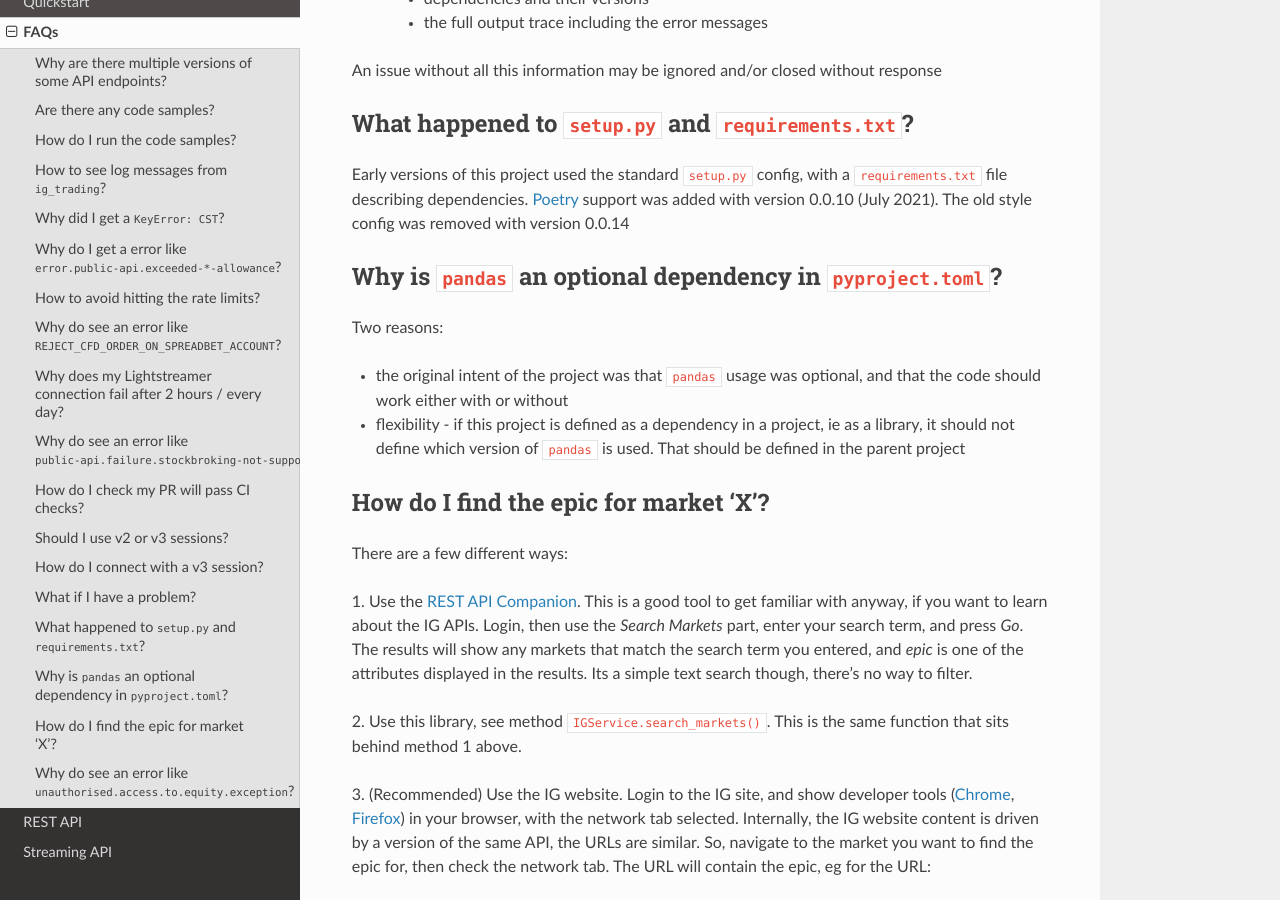
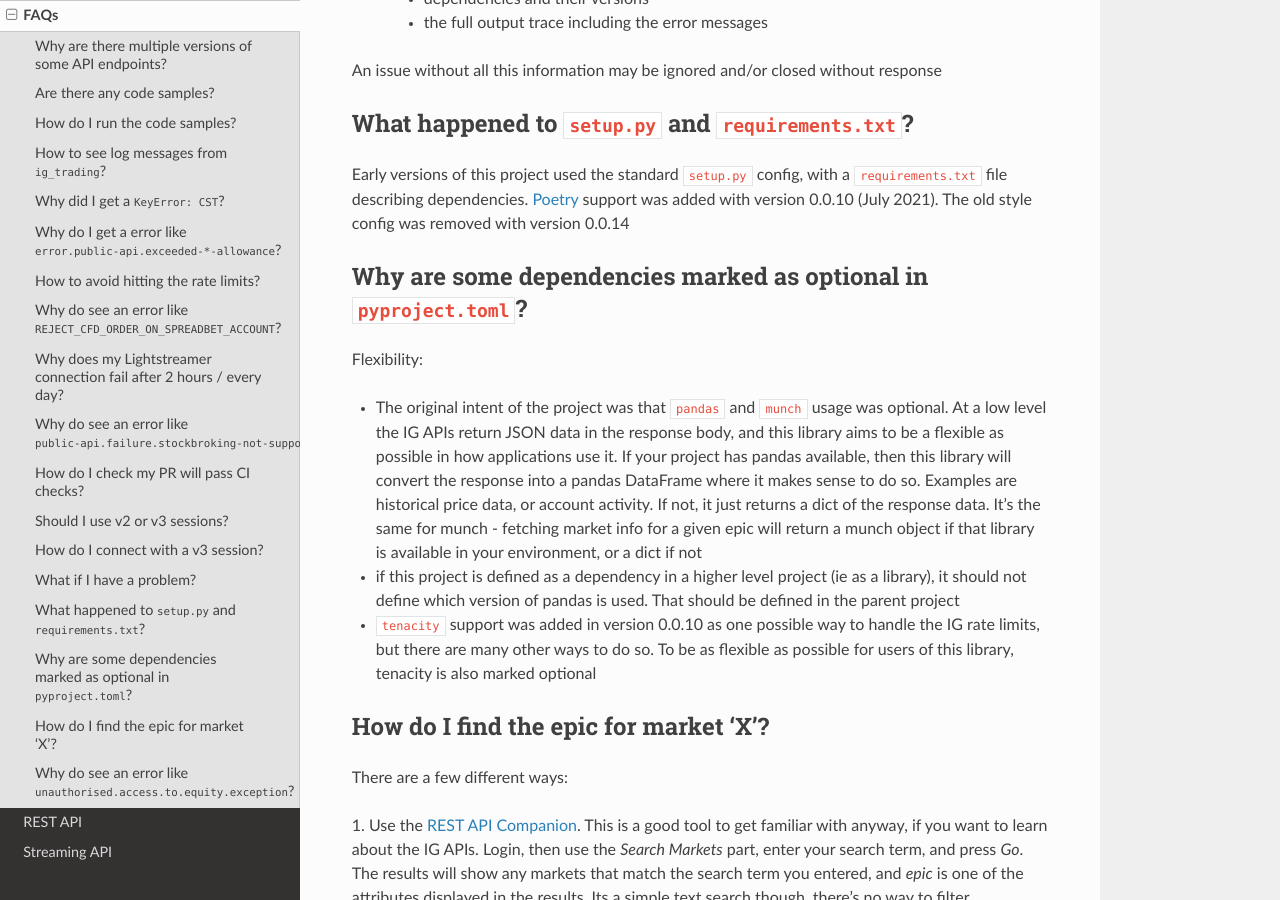
Before and after one commit to ig-python/trading-ig, a Sphinx documentation site: the page built from docs/source/faq.rst, in a window 1280 px wide and 900 px high, scrolled down 6100 px. Built offline with Sphinx 7.4.7 and the Read the Docs theme 2.0.0, drawn with Linux system fonts in a browser that asks for light colours.

Commit message:
better handling and docs for optional dependencies

```diff
--- a/docs/source/faq.rst
+++ b/docs/source/faq.rst
@@ -275,15 +275,26 @@ dependencies. `Poetry <https://python-poetry.org/>`_
 support was added with version 0.0.10 (July 2021). The old style config was removed with version 0.0.14
 
 
-Why is ``pandas`` an optional dependency in ``pyproject.toml``?
----------------------------------------------------------------
+.. _why-is-pandas-an-optional-dependency-in-pyproject-toml:
+.. _optional_dependencies:
 
-Two reasons:
+Why are some dependencies marked as optional in ``pyproject.toml``?
+-------------------------------------------------------------------
 
-* the original intent of the project was that ``pandas`` usage was optional, and that the code should work either
-  with or without
-* flexibility - if this project is defined as a dependency in a project, ie as a library, it should not define
-  which version of ``pandas`` is used. That should be defined in the parent project
+Flexibility:
+
+* The original intent of the project was that ``pandas`` and ``munch`` usage was optional. At a low level the
+  IG APIs return JSON data in the response body, and this library aims to be a flexible as possible in how
+  applications use it. If your project has pandas available, then this library will convert the response into a pandas
+  DataFrame where it makes sense to do so. Examples are historical price data, or account activity. If not, it just
+  returns a dict of the response data. It's the same for munch - fetching market info for a given epic will return
+  a munch object if that library is available in your environment, or a dict if not
+
+* if this project is defined as a dependency in a higher level project (ie as a library), it should not
+  define which version of pandas is used. That should be defined in the parent project
+
+* ``tenacity`` support was added in version 0.0.10 as one possible way to handle the IG rate limits, but there are many
+  other ways to do so. To be as flexible as possible for users of this library, tenacity is also marked optional
 
 How do I find the epic for market 'X'?
 --------------------------------------
```
Also changed, not shown: README.rst (+24 -21 lines), docs/source/index.rst (+3 -4 lines), docs/source/quickstart.rst (+14 -10 lines), 2 other files.
